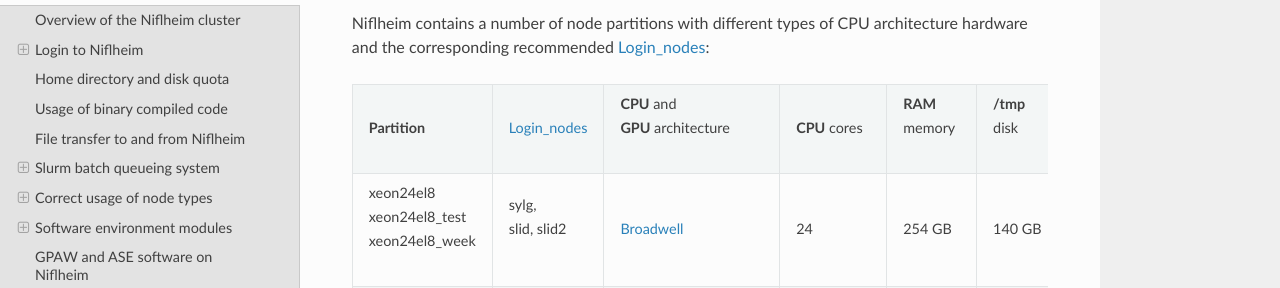
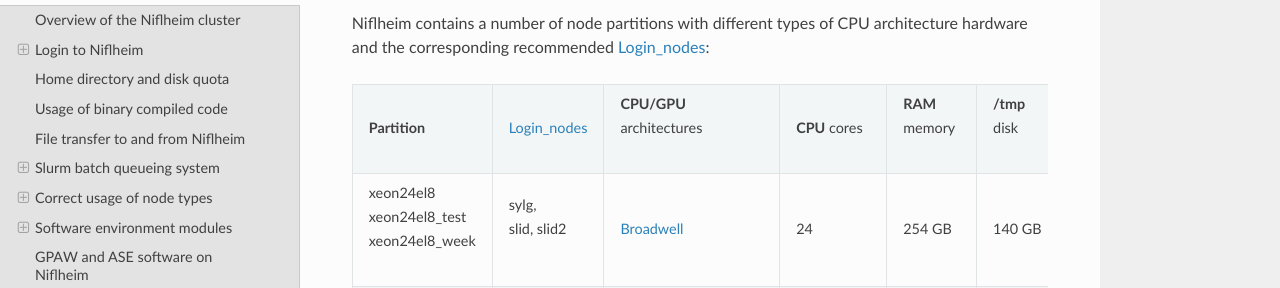
Before and after one commit to OleHolmNielsen/Niflheim_users, a Sphinx documentation site: the page built from docs/Niflheim_Getting_Started.rst, in a window 1280 px wide and 900 px high, scrolled down 4508 px. Shown: the part 163-451 px from the top of the window. Built offline with Sphinx 7.4.7 and the Read the Docs theme 3.1.0, drawn with Linux system fonts in a browser that asks for light colours.

Commit message:
Minor edit

```diff
--- a/docs/Niflheim_Getting_Started.rst
+++ b/docs/Niflheim_Getting_Started.rst
@@ -253,8 +253,8 @@
 
   * - **Partition**
     - Login_nodes_
-    - | **CPU** and
-      | **GPU** architecture
+    - | **CPU/GPU**
+      | architectures
     - **CPU** cores
     - | **RAM**
       | memory
```
